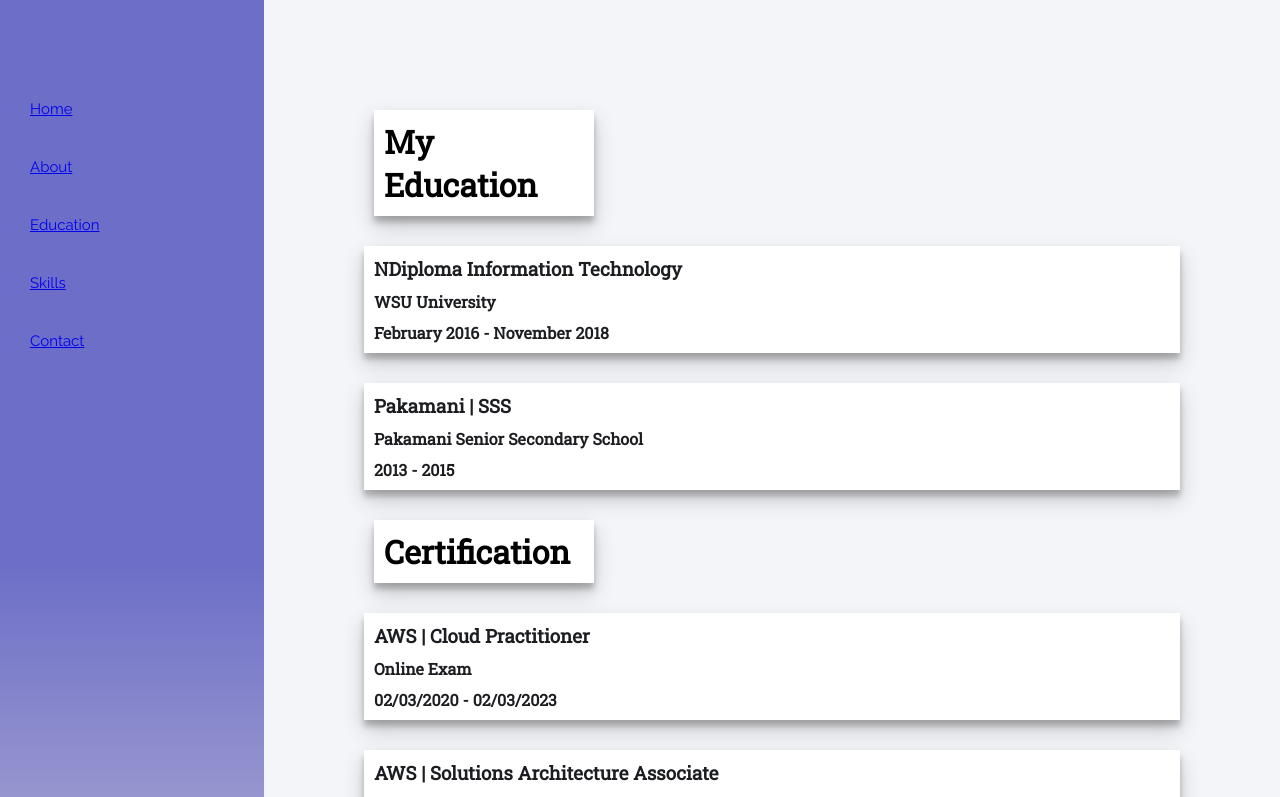
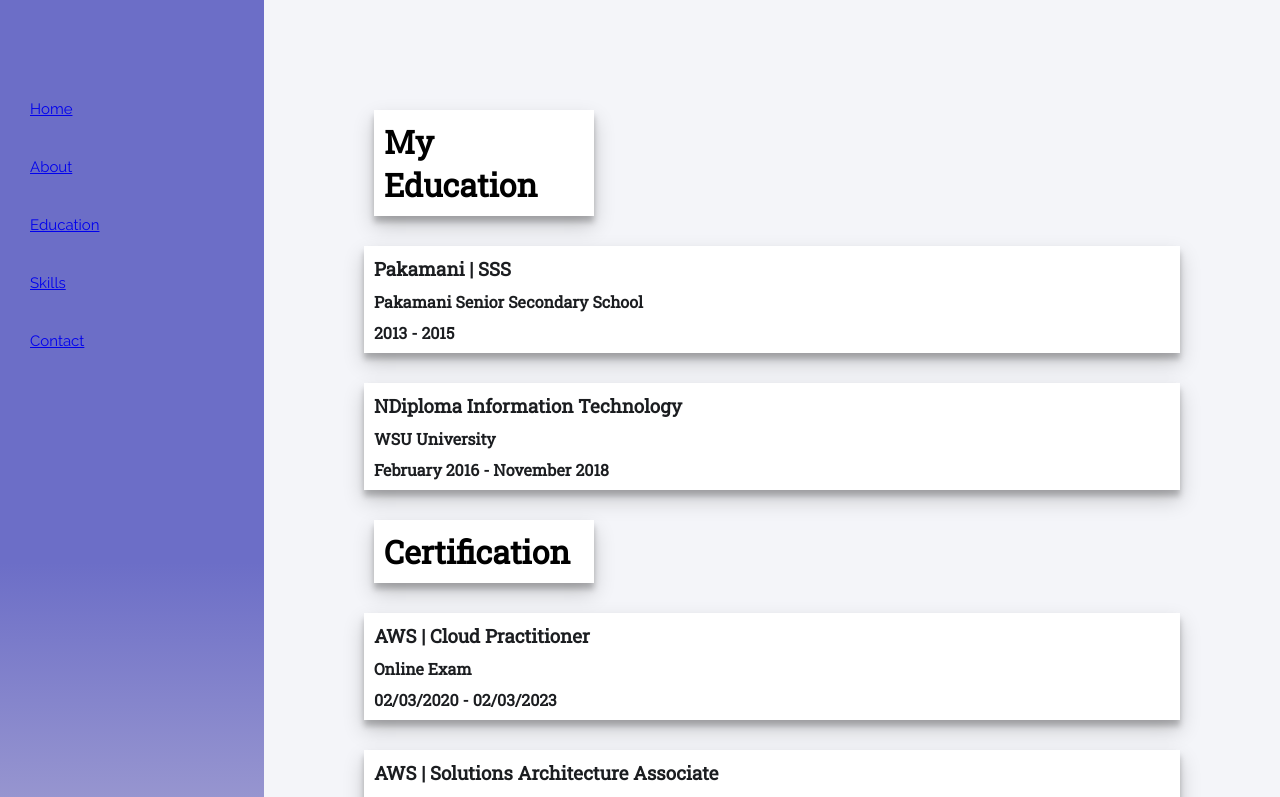
Before and after one commit to Sinovuyo96/Portfolio, a React (Create React App) app: page /Education in a window 1280 px wide. Shown: the top 797 px of the page. Built offline with nearby package versions, Linux system fonts and the light colour scheme.

Commit message:
committed

```diff
--- a/src/contents/Education.js
+++ b/src/contents/Education.js
@@ -7,8 +7,9 @@ render() {
 return (
 <div className="condiv">
 <h1 className="subtopic">My Education</h1>
+<Widecard title="Pakamani | SSS" where="Pakamani Senior Secondary School" from="2013" to="2015"/>
 <Widecard title="NDiploma Information Technology" where="WSU University" from="February 2016" to="November 2018"/>
-<Widecard title="Pakamani | SSS" where="Pakamani Senior Secondary School" from="2013" to="2015"/>
+
 
 <h1 className="subtopic">Certification</h1>
 
```
